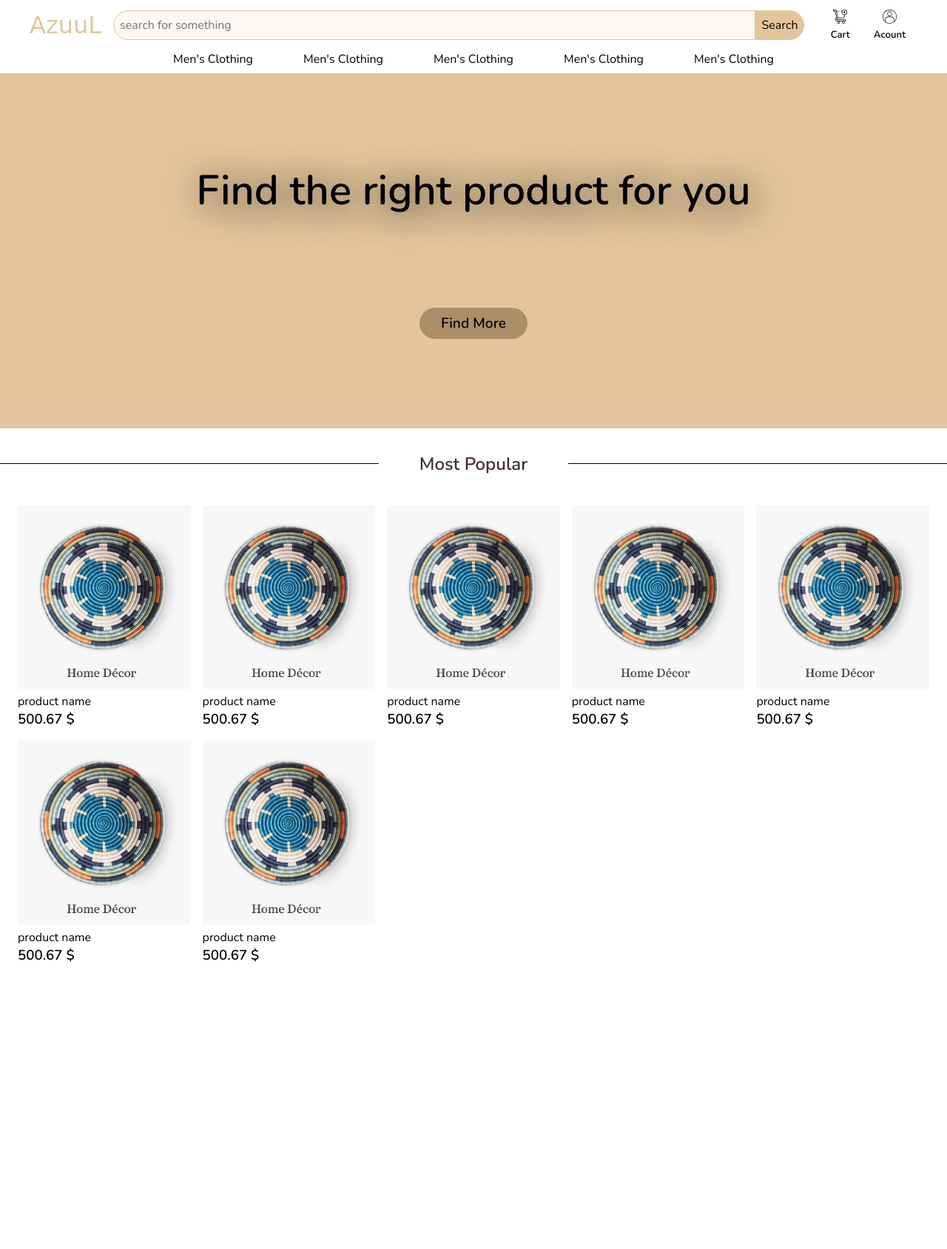
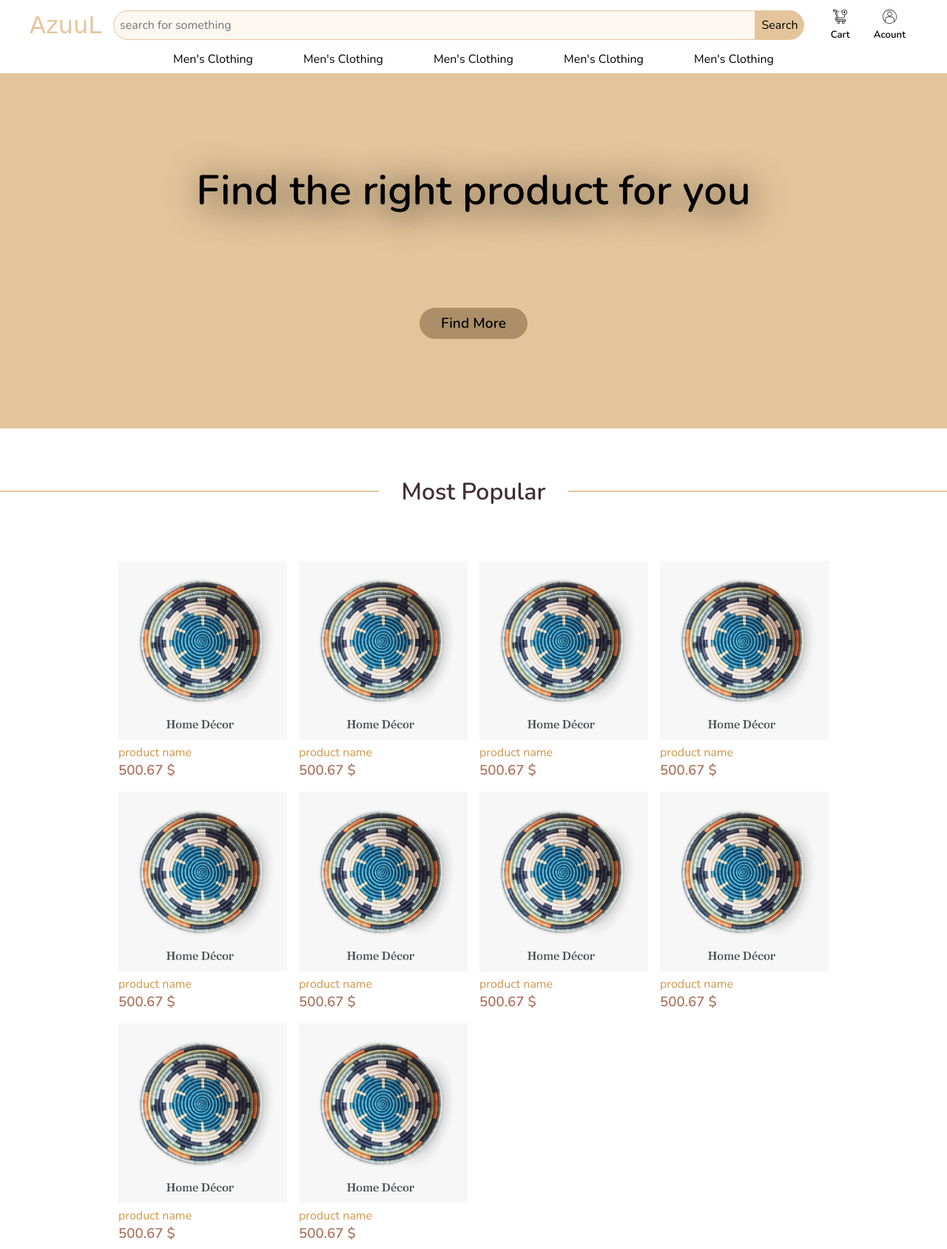
Before and after one commit to M-Kouache/PFE-Ecommerce-Project, a PHP site: page / in a window 1280 px wide. Shown: the whole page at 74% size. Before the commit the page ends 1300 px from the top, so only its background shows below. Run offline with PHP 8.4, Linux system fonts and the light colour scheme; some web fonts are replaced.

Commit message:
change header color of product card

```diff
--- a/StyleSheet/media.css
+++ b/StyleSheet/media.css
@@ -46,12 +46,21 @@
     min-height: 100%;
   }
 
+  .product-container-header {
+    padding: 4rem 0;
+  }
+
   .product-container-header h1 {
     width: fit-content;
-    font-size: 1.5rem;
+    font-size: 2rem;
   }
 
   .separater-line {
     width: 40%;
   }
+
+  .products-container {
+    width: 100%;
+    padding: 0.5rem 10rem;
+  }
 }
--- a/StyleSheet/style.css
+++ b/StyleSheet/style.css
@@ -89,6 +89,14 @@ ul li {
 .btn:active {
   color: var(--white);
   background: var(--secondary-hover);
+}
+
+.product-price {
+  color: var(--secondary-dark);
+}
+
+.product-name {
+  color: var(--primary-hover);
 }
 
 .top-navigation {
@@ -218,7 +226,7 @@ input[name="search-submit"]:focus {
 
 .product-container-header {
   justify-content: space-between;
-  padding: 2rem 0;
+  padding: 2.5rem 0;
 }
 
 .product-container-header h1 {
@@ -229,16 +237,13 @@ input[name="search-submit"]:focus {
 }
 
 .separater-line {
-  border-top: 1px var(--black) solid;
+  border-top: 2px var(--primary) solid;
   width: 30%;
 }
 
 .products-container {
   width: 100%;
   padding: 0.5rem 1.5rem;
-}
-
-.product-card {
 }
 
 .product-image-container img {
--- a/index.html
+++ b/index.html
@@ -82,52 +82,77 @@
                     <div class="product-image-container">
                         <img src="assets/images/product-example.png" alt="product-image">
                     </div>
-                    <p>product name</p>
-                    <h3>500.67 $</h3>
+                    <p class="product-name">product name</p>
+                    <h3 class="product-price">500.67 $</h3>
                 </a>
                 <a href="#" class="product-card">
                     <div class="product-image-container">
                         <img src="assets/images/product-example.png" alt="product-image">
                     </div>
-                    <p>product name</p>
-                    <h3>500.67 $</h3>
+                    <p class="product-name">product name</p>
+                    <h3 class="product-price">500.67 $</h3>
                 </a>
                 <a href="#" class="product-card">
                     <div class="product-image-container">
                         <img src="assets/images/product-example.png" alt="product-image">
                     </div>
-                    <p>product name</p>
-                    <h3>500.67 $</h3>
+                    <p class="product-name">product name</p>
+                    <h3 class="product-price">500.67 $</h3>
                 </a>
                 <a href="#" class="product-card">
                     <div class="product-image-container">
                         <img src="assets/images/product-example.png" alt="product-image">
                     </div>
-                    <p>product name</p>
-                    <h3>500.67 $</h3>
+                    <p class="product-name">product name</p>
+                    <h3 class="product-price">500.67 $</h3>
                 </a>
                 <a href="#" class="product-card">
                     <div class="product-image-container">
                         <img src="assets/images/product-example.png" alt="product-image">
                     </div>
-                    <p>product name</p>
-                    <h3>500.67 $</h3>
+                    <p class="product-name">product name</p>
+                    <h3 class="product-price">500.67 $</h3>
                 </a>
                 <a href="#" class="product-card">
                     <div class="product-image-container">
                         <img src="assets/images/product-example.png" alt="product-image">
                     </div>
-                    <p>product name</p>
-                    <h3>500.67 $</h3>
+                    <p class="product-name">product name</p>
+                    <h3 class="product-price">500.67 $</h3>
                 </a>
                 <a href="#" class="product-card">
                     <div class="product-image-container">
                         <img src="assets/images/product-example.png" alt="product-image">
                     </div>
-                    <p>product name</p>
-                    <h3>500.67 $</h3>
+                    <p class="product-name">product name</p>
+                    <h3 class="product-price">500.67 $</h3>
+                </a>
+                <a href="#" class="product-card">
+                    <div class="product-image-container">
+                        <img src="assets/images/product-example.png" alt="product-image">
+                    </div>
+                    <p class="product-name">product name</p>
+                    <h3 class="product-price">500.67 $</h3>
+                </a>
+                <a href="#" class="product-card">
+                    <div class="product-image-container">
+                        <img src="assets/images/product-example.png" alt="product-image">
+                    </div>
+                    <p class="product-name">product name</p>
+                    <h3 class="product-price">500.67 $</h3>
+                </a>
+                                <a href="#" class="product-card">
+                    <div class="product-image-container">
+                        <img src="assets/images/product-example.png" alt="product-image">
+                    </div>
+                    <p class="product-name">product name</p>
+                    <h3 class="product-price">500.67 $</h3>
                 </a>
           </div>
+
+        <div >
+
+        </div>
 
       </section>
 
```
